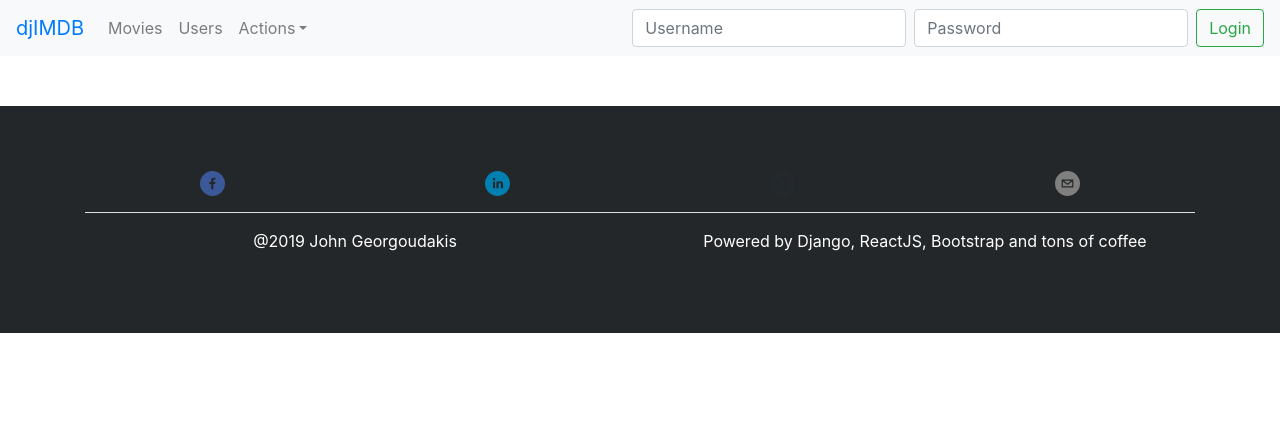
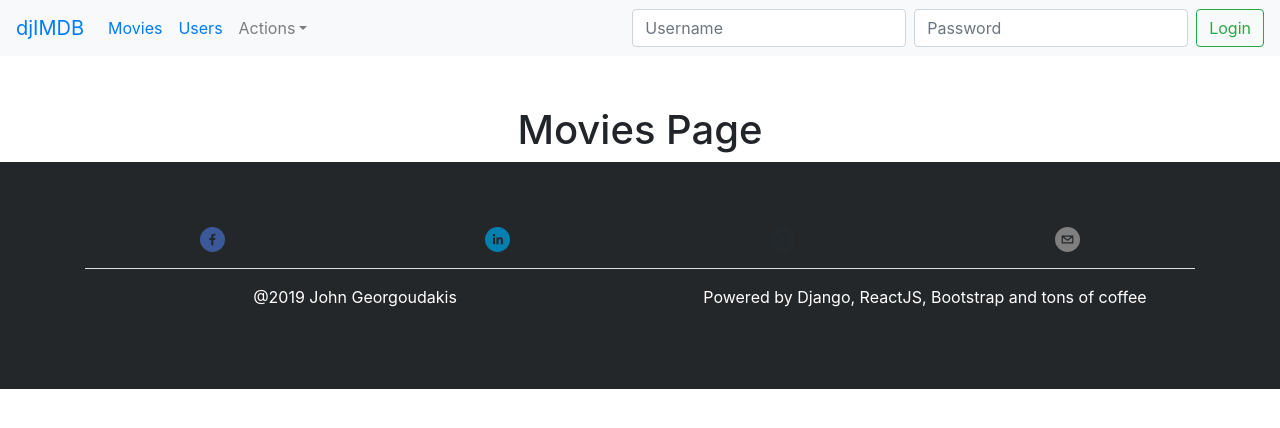
Before and after one commit to xDeSpellx/djimdbreact, a React (Create React App) app: page /movies in a window 1280 px wide. Shown: the top 428 px of the page. Built offline with nearby package versions, Linux system fonts and the light colour scheme.

Commit message:
Added users and movies

```diff
--- a/src/App.js
+++ b/src/App.js
@@ -6,6 +6,8 @@ import Home from './components/home/home';
 import About from './components/about/about';
 import Contact from './components/contact/contact';
 import Tos from './components/tos/Tos';
+import Users from './components/users/Users';
+import Movies from './components/movies/movies';
 
 class App extends React.Component {
   render() {
@@ -18,6 +20,8 @@ class App extends React.Component {
               <Route path="/about" exact component={About} />
               <Route path="/contact" exact component={Contact} />
               <Route path="/tos" exact component={Tos} />
+              <Route path="/users" exact component={Users} />
+              <Route path="/movies" exact component={Movies} />
             </Switch>
           </Layout>
         </div>
--- a/src/components/layout/Navmenu.js
+++ b/src/components/layout/Navmenu.js
@@ -10,8 +10,8 @@ class Navmenu extends React.Component{
                     <Navbar.Toggle aria-controls="basic-navbar-nav" />
                     <Navbar.Collapse id="basic-navbar-nav">
                         <Nav className="mr-auto">
-                            <Nav.Link href="#home">Movies</Nav.Link>
-                            <Nav.Link href="#link">Users</Nav.Link>
+                            <Nav.Link><Link to="/movies">Movies</Link></Nav.Link>
+                            <Nav.Link><Link to="/users">Users</Link></Nav.Link>
                             <NavDropdown title="Actions" id="basic-nav-dropdown">
                                 <NavDropdown.Item><Link to="/contact">Contact</Link></NavDropdown.Item>
                                 <NavDropdown.Item><Link to="/about">About</Link></NavDropdown.Item>
--- /dev/null
+++ b/src/components/movies/movies.js
@@ -0,0 +1,11 @@
+import React from 'react';
+
+class Movies extends React.Component{
+    render(){
+        return(
+            <h1>Movies Page</h1>
+        );
+    }
+}
+
+export default Movies;
--- /dev/null
+++ b/src/components/users/Users.js
@@ -0,0 +1,11 @@
+import React from 'react';
+
+class Users extends React.Component{
+    render(){
+        return(
+            <h1>Users Page</h1>
+        );
+    }
+}
+
+export default Users;
```
